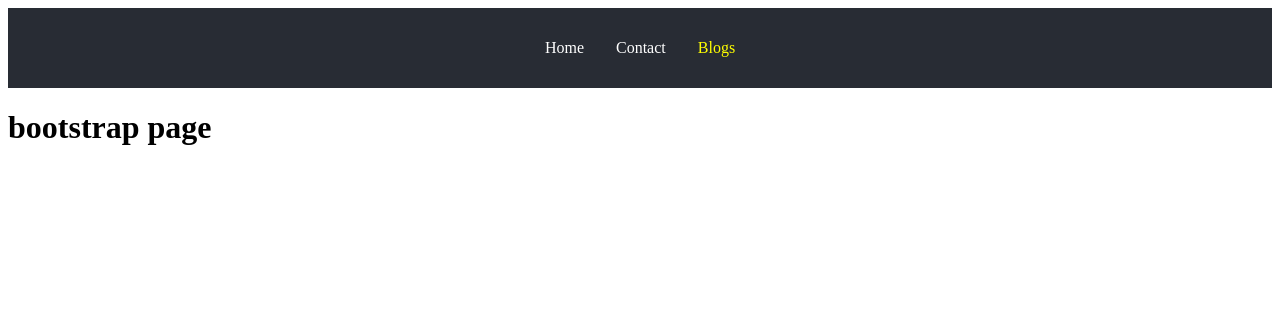
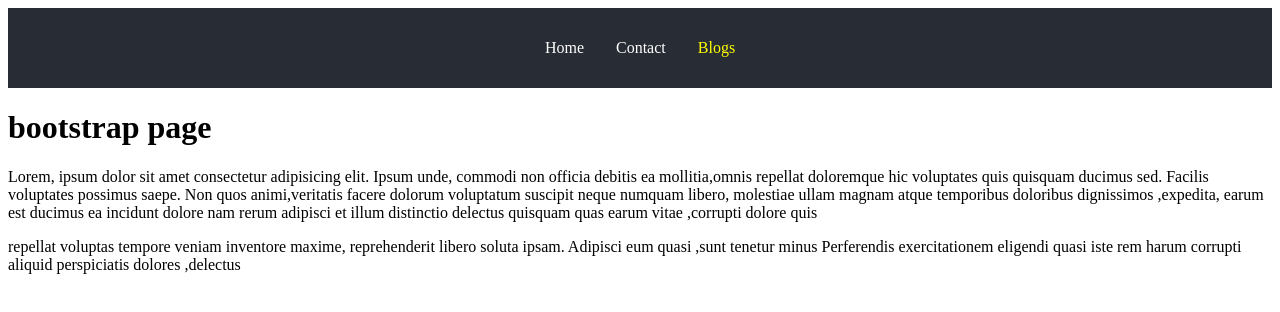
Before and after one commit to mdhasibulhasan907/React_Dynamic_Routing, a React (Vite) app: page /blogs/bootstrap in a window 1280 px wide. Shown: the top 312 px of the page. Built offline with nearby package versions, Linux system fonts and the light colour scheme.

Commit message:
Dynamic routing modification done

```diff
--- a/src/pages/Blog.jsx
+++ b/src/pages/Blog.jsx
@@ -1,14 +1,30 @@
 
 // eslint-disable-next-line no-unused-vars
-import React from 'react';
+import React, { useEffect, useState } from 'react';
+import { blogsData} from '../data';
 import { useParams } from 'react-router-dom';
 
 
 const Blog=()=>{
     const {title} = useParams();
+    const [bodyData,setBodyData]=useState('');
+
+    useEffect(
+      ()=>{
+        // eslint-disable-next-line no-unused-vars
+        const blogData=blogsData.filter(
+          (blog)=>blog.title=== title
+        );
+        setBodyData(blogsData[0].body);
+      }
+
+      // eslint-disable-next-line react-hooks/exhaustive-deps
+      ,[]);
     return (
      <div>
      <h1>  { title } page</h1>
+     <p>{bodyData.slice(0,500)}</p>
+     <p>{bodyData.slice(501,1000)}</p>
     </div>
     )
 }
--- a/src/pages/Blogs.jsx
+++ b/src/pages/Blogs.jsx
@@ -8,6 +8,9 @@ import { Link } from 'react-router-dom';
 const Blogs = () => {
 
   const [blogs,setBlogs]=useState(blogsData);
+  const [BodyData,setBodydata]=useState("");
+
+
   const truncateString=(str,num)=>{
     if(str.length>num){
       return str.slice(0,num);
```
